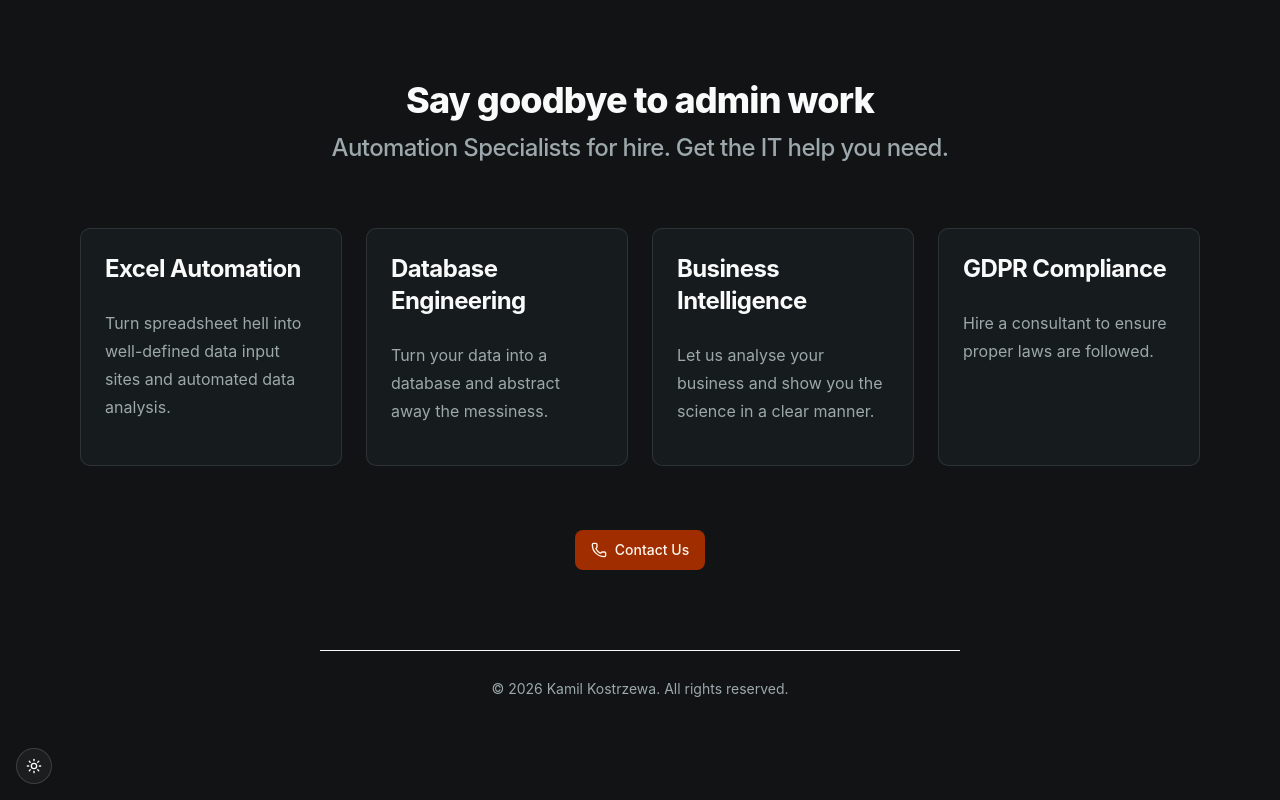
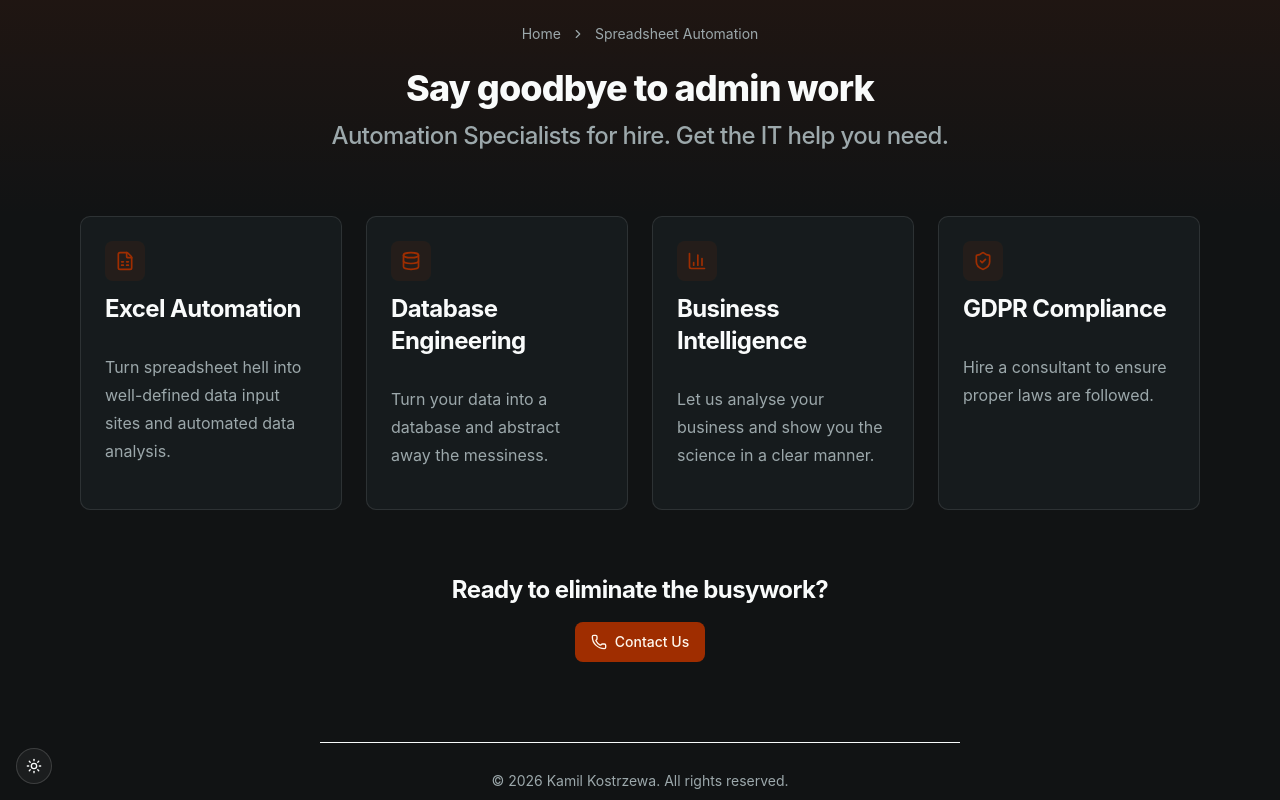
Before and after one commit to K0Stek122/portfolio-page, a React (Vite) app: page /spreadsheet-automation in a window 1280 px wide. Built offline with nearby package versions, Linux system fonts and the light colour scheme.

Commit message:
Improved Spreadsheet automation site.
Signed-off-by: K0Stek122 <kamilianos3@gmail.com>

```diff
--- a/src/pages/spreadsheet-automation.tsx
+++ b/src/pages/spreadsheet-automation.tsx
@@ -3,13 +3,15 @@ import H2 from '../components/ui/typographyh2';
 import P from '../components/ui/typographyp';
 import { Separator } from '../components/ui/separator';
 import ContactDialog from '../components/ui/contact-dialog';
+import { Breadcrumb, BreadcrumbItem, BreadcrumbLink, BreadcrumbList, BreadcrumbSeparator } from '../components/ui/breadcrumb';
 import SEO from '../components/seo';
+import { FileSpreadsheet, Database, BarChart3, ShieldCheck } from 'lucide-react';
 
 const services = [
-    { title: 'Excel Automation', description: 'Turn spreadsheet hell into well-defined data input sites and automated data analysis.' },
-    { title: 'Database Engineering', description: 'Turn your data into a database and abstract away the messiness.' },
-    { title: 'Business Intelligence', description: 'Let us analyse your business and show you the science in a clear manner.' },
-    { title: 'GDPR Compliance', description: 'Hire a consultant to ensure proper laws are followed.' },
+    { title: 'Excel Automation', description: 'Turn spreadsheet hell into well-defined data input sites and automated data analysis.', icon: FileSpreadsheet },
+    { title: 'Database Engineering', description: 'Turn your data into a database and abstract away the messiness.', icon: Database },
+    { title: 'Business Intelligence', description: 'Let us analyse your business and show you the science in a clear manner.', icon: BarChart3 },
+    { title: 'GDPR Compliance', description: 'Hire a consultant to ensure proper laws are followed.', icon: ShieldCheck },
 ];
 
 export default function SpreadsheetAutomationPage() {
@@ -21,26 +23,44 @@ export default function SpreadsheetAutomationPage() {
                 path="/spreadsheet-automation"
             />
 
-            <div className="animate-fadeInUp flex flex-col items-center text-center gap-3 w-full max-w-3xl px-4 pt-20 pb-16">
-                <H1 className="animate-fadeInUp">Say goodbye to admin work</H1>
-                <H2 className="animate-fadeInUp text-muted-foreground font-medium">Automation Specialists for hire. Get the IT help you need.</H2>
+            <div className="animate-fadeInUp w-full bg-gradient-to-b from-primary/10 via-primary/5 to-transparent">
+                <Breadcrumb className="animate-fadeInUp hover:text-foreground flex justify-center pt-6">
+                    <BreadcrumbList>
+                        <BreadcrumbItem>
+                            <BreadcrumbLink className="hover:text-foreground" href="/">Home</BreadcrumbLink>
+                        </BreadcrumbItem>
+                        <BreadcrumbSeparator />
+                        <BreadcrumbItem>
+                            <BreadcrumbLink className="hover:text-foreground" href="/spreadsheet-automation">Spreadsheet Automation</BreadcrumbLink>
+                        </BreadcrumbItem>
+                    </BreadcrumbList>
+                </Breadcrumb>
+
+                <div className="flex flex-col items-center text-center gap-3 w-full max-w-3xl mx-auto px-4 pt-6 pb-16">
+                    <H1 className="animate-fadeInUp">Say goodbye to admin work</H1>
+                    <H2 className="animate-fadeInUp text-muted-foreground font-medium">Automation Specialists for hire. Get the IT help you need.</H2>
+                </div>
             </div>
 
             <div className="animate-fadeInUp w-full max-w-6xl px-4 pb-16">
                 <div className="animate-fadeInUp grid grid-cols-1 sm:grid-cols-2 lg:grid-cols-4 gap-6">
-                    {services.map(service => (
+                    {services.map(({ title, description, icon: Icon }) => (
                         <div
-                            key={service.title}
-                            className="animate-fadeInUp flex flex-col gap-2 bg-card text-card-foreground border border-border rounded-lg p-6"
+                            key={title}
+                            className="animate-fadeInUp flex flex-col gap-3 bg-card text-card-foreground border border-border rounded-lg p-6"
                         >
-                            <H2 className="animate-fadeInUp text-left">{service.title}</H2>
-                            <P className="animate-fadeInUp text-muted-foreground">{service.description}</P>
+                            <div className="animate-fadeInUp flex items-center justify-center size-10 rounded-md bg-primary/10 text-primary">
+                                <Icon className="size-5" />
+                            </div>
+                            <H2 className="animate-fadeInUp text-left">{title}</H2>
+                            <P className="animate-fadeInUp text-muted-foreground">{description}</P>
                         </div>
                     ))}
                 </div>
             </div>
 
-            <div className="animate-fadeInUp pb-20">
+            <div className="animate-fadeInUp flex flex-col items-center gap-4 pb-20 text-center px-4">
+                <H2 className="animate-fadeInUp">Ready to eliminate the busywork?</H2>
                 <ContactDialog triggerLabel="Contact Us" />
             </div>
 
```
